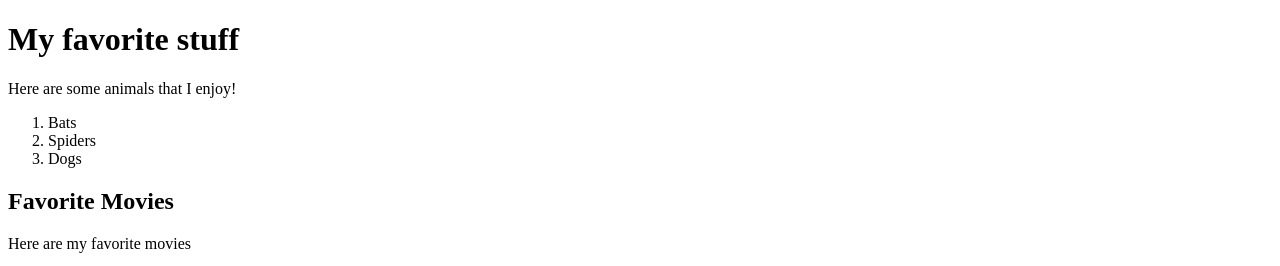
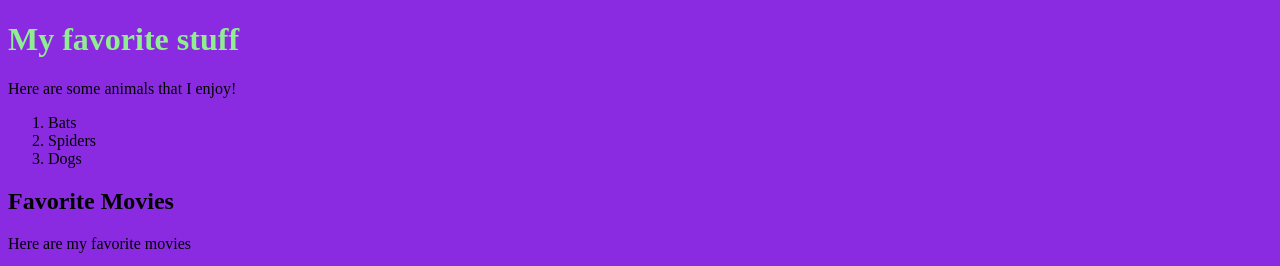
Before and after one commit to brandonR1990/html_css, a plain HTML site: page index.html in a window 1280 px wide. Shown: the top 266 px of the page. Drawn offline with Linux system fonts and the light colour scheme.

```diff
--- a/index.html
+++ b/index.html
@@ -5,6 +5,10 @@
     <meta http-equiv="X-UA-Compatible" content="IE=edge">
     <meta name="viewport" content="width=device-width, initial-scale=1.0">
     <title>Cool Things</title>
+    <style type="text/css">
+        body { background-color: blueviolet;}
+        h1 {color:lightgreen}
+    </style>
 </head>
 <body>
     <h1>My favorite stuff</h1>
@@ -28,5 +32,6 @@
     <img alt="An adorable kitten playing" src="https://placekitten.com/200/300">
     <hr>
 <p>Follow <a href="http://www.wikipedia.org/wiki/llamas">this link</a> to learn about llamas</p>
+
 </body>
 </html>
```
